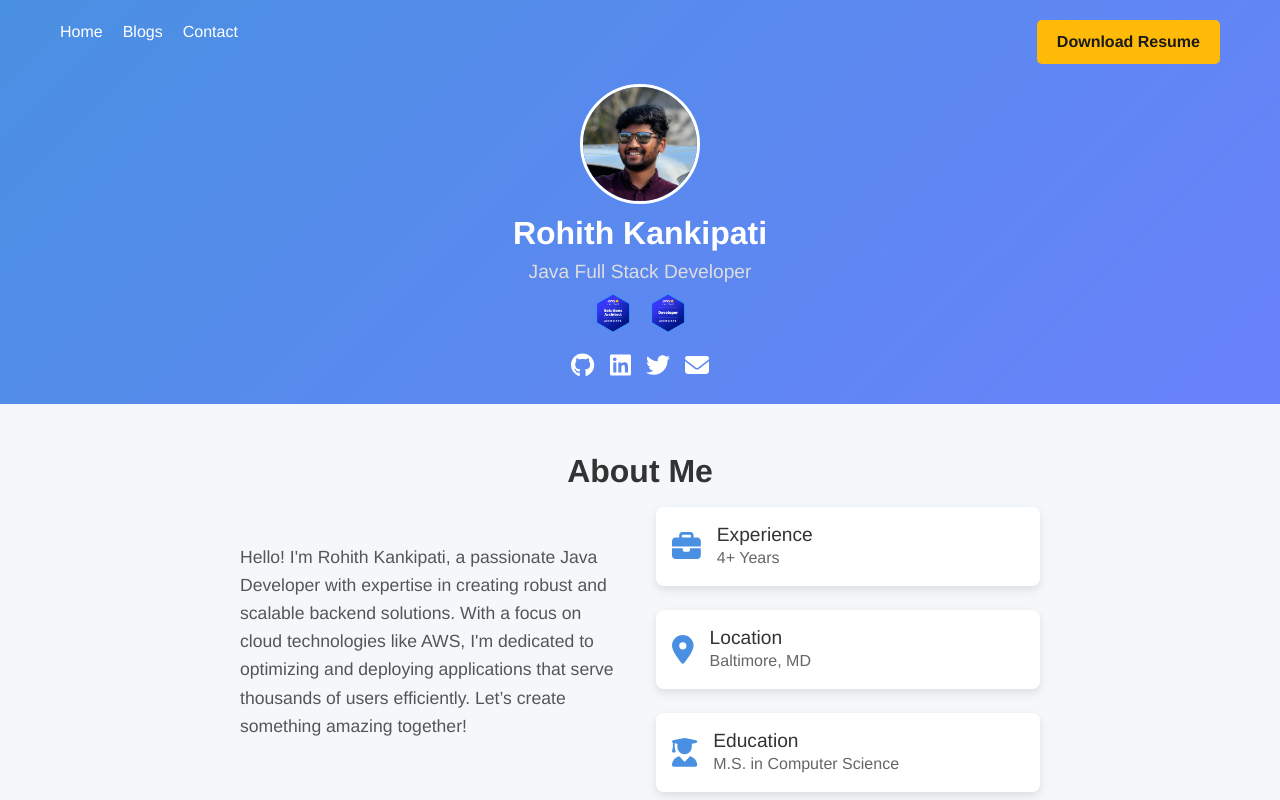
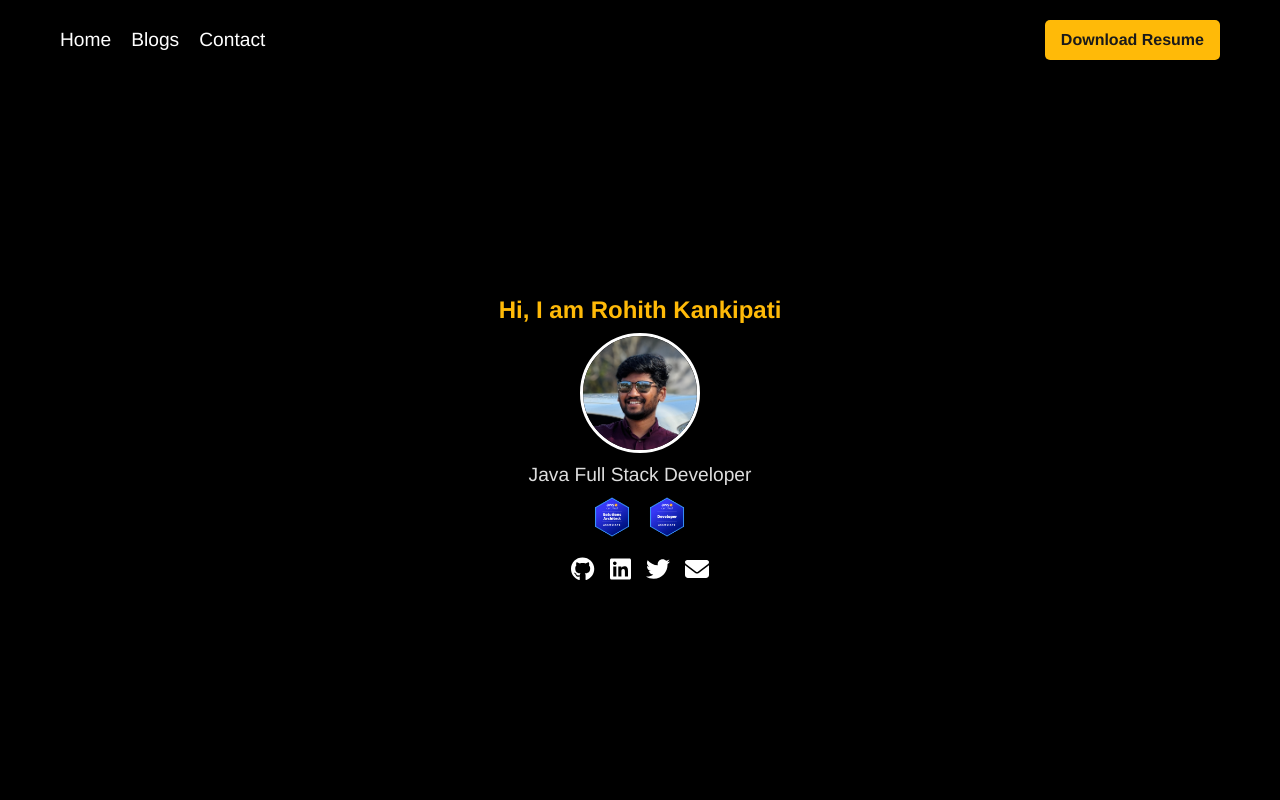
Before and after one commit to rohith4743/rohithkankipati.com, a React (Create React App) app: page / in a window 1280 px wide. Shown: the top 800 px of the page. Built offline with nearby package versions, Linux system fonts and the light colour scheme.

Commit message:
resume download

```diff
--- a/src/components/Header.css
+++ b/src/components/Header.css
@@ -1,24 +1,30 @@
-/* Header.css */
-
+/* Header Styles */
 .header {
-  background: linear-gradient(135deg, #4a90e2, #6a82fb);
+  width: 100vw;
+  height: 100vh;
+  background-color: #000;
   color: #fff;
   padding: 20px;
   display: flex;
   flex-direction: column;
   align-items: center;
+  justify-content: center;
   text-align: center;
   position: relative;
+  box-sizing: border-box;
+  overflow: hidden;
 }
 
-/* Desktop Navigation Container */
+/* Desktop Navigation Container - Left and Right Alignment */
 .desktop-nav-container {
-  display: flex;
-  justify-content: space-between;
+  position: absolute;
+  top: 20px; /* Space from the top */
   width: 100%;
   max-width: 1200px;
+  display: flex;
+  justify-content: space-between; /* Align left and right sections */
   padding: 0 20px;
-  margin-bottom: 20px;
+  align-items: center;
 }
 
 .desktop-nav-left {
@@ -26,10 +32,12 @@
   gap: 20px;
 }
 
+/* Navigation Links */
 .nav-link {
   color: #fff;
   font-weight: 600;
   text-decoration: none;
+  font-size: 1.2rem !important;
   position: relative;
   transition: color 0.3s ease;
 }
@@ -38,8 +46,9 @@
   color: #ffba08;
 }
 
+/* Download Resume Button */
 .btn-download {
-  padding: 10px 20px;
+  padding: 8px 16px;
   background-color: #ffba08;
   color: #1a1a1a;
   font-weight: bold;
@@ -58,6 +67,15 @@
   display: flex;
   flex-direction: column;
   align-items: center;
+  margin-top: 80px; /* Space below the navigation pane */
+}
+
+/* Intro Text */
+.intro {
+  font-size: 1.5rem;
+  font-weight: bold;
+  margin-bottom: 5px;
+  color: #ffba08;
 }
 
 .profile-image {
@@ -68,17 +86,13 @@
   margin-bottom: 10px;
 }
 
-.name {
-  font-size: 2rem;
-  font-weight: 700;
-}
-
 .role {
   font-size: 1.2rem;
   color: #ddd;
   margin-bottom: 10px;
 }
 
+/* AWS Badges */
 .badges-s {
   display: flex;
   gap: 15px;
@@ -95,6 +109,7 @@
   transform: scale(1.1);
 }
 
+/* Social Links */
 .social-links {
   display: flex;
   gap: 15px;
@@ -118,12 +133,10 @@
 }
 
 @media (max-width: 768px) {
-  /* Hide desktop nav on mobile */
   .desktop-nav-container {
     display: none;
   }
 
-  /* Show menu icon for mobile */
   .mobile-nav-toggle {
     display: flex;
     justify-content: flex-end;
@@ -139,7 +152,6 @@
     cursor: pointer;
   }
 
-  /* Mobile nav menu */
   .mobile-nav {
     display: flex;
     flex-direction: column;
--- a/src/components/Header.js
+++ b/src/components/Header.js
@@ -4,8 +4,9 @@ import { FontAwesomeIcon } from '@fortawesome/react-fontawesome';
 import { faGithub, faLinkedin, faTwitter } from '@fortawesome/free-brands-svg-icons';
 import { faEnvelope, faBars, faTimes } from '@fortawesome/free-solid-svg-icons';
 import ProfilePic from '../assets/Profilepic.jpg';
-import AWSSAA from '../assets/aws-saa-badge.png'; // Replace with correct path
-import AWSDeveloper from '../assets/aws-dev-badge.png'; // Replace with correct path
+import AWSSAA from '../assets/aws-saa-badge.png';
+import AWSDeveloper from '../assets/aws-dev-badge.png';
+import resume from '../assets/ROHITHKANKIPATI_resume.pdf';
 
 const Header = () => {
   const [menuOpen, setMenuOpen] = useState(false);
@@ -14,12 +15,12 @@ const Header = () => {
     <header className="header">
       {/* Desktop and Tablet Navigation */}
       <div className="desktop-nav-container">
-        <nav className="desktop-nav-left">
+        <div className="desktop-nav-left">
           <a href="/" className="nav-link">Home</a>
           <a href="/blogs" className="nav-link">Blogs</a>
           <a href="/contact" className="nav-link">Contact</a>
-        </nav>
-        <a href="/path-to-resume.pdf" target="_blank" className="btn-download">Download Resume</a>
+        </div>
+        <a href={resume} target="_blank" rel="noreferrer" className="btn-download">Download Resume</a>
       </div>
 
       {/* Mobile Navigation Toggle */}
@@ -35,14 +36,14 @@ const Header = () => {
           <a href="/" className="nav-link" onClick={() => setMenuOpen(false)}>Home</a>
           <a href="/blogs" className="nav-link" onClick={() => setMenuOpen(false)}>Blogs</a>
           <a href="/contact" className="nav-link" onClick={() => setMenuOpen(false)}>Contact</a>
-          <a href="/path-to-resume.pdf" target="_blank" className="btn-download" onClick={() => setMenuOpen(false)}>Download Resume</a>
+          <a href={resume} target="_blank" rel="noreferrer" className="btn-download" onClick={() => setMenuOpen(false)}>Download Resume</a>
         </nav>
       )}
 
       {/* Profile Section */}
       <div className="profile-section">
+        <p className="intro">Hi, I am Rohith Kankipati</p>
         <img src={ProfilePic} alt="Profile" className="profile-image" />
-        <h1 className="name">Rohith Kankipati</h1>
         <h2 className="role">Java Full Stack Developer</h2>
 
         {/* AWS Badges */}
```
Also changed, not shown: 1 other file (tests, documents, lock files or other folders).
